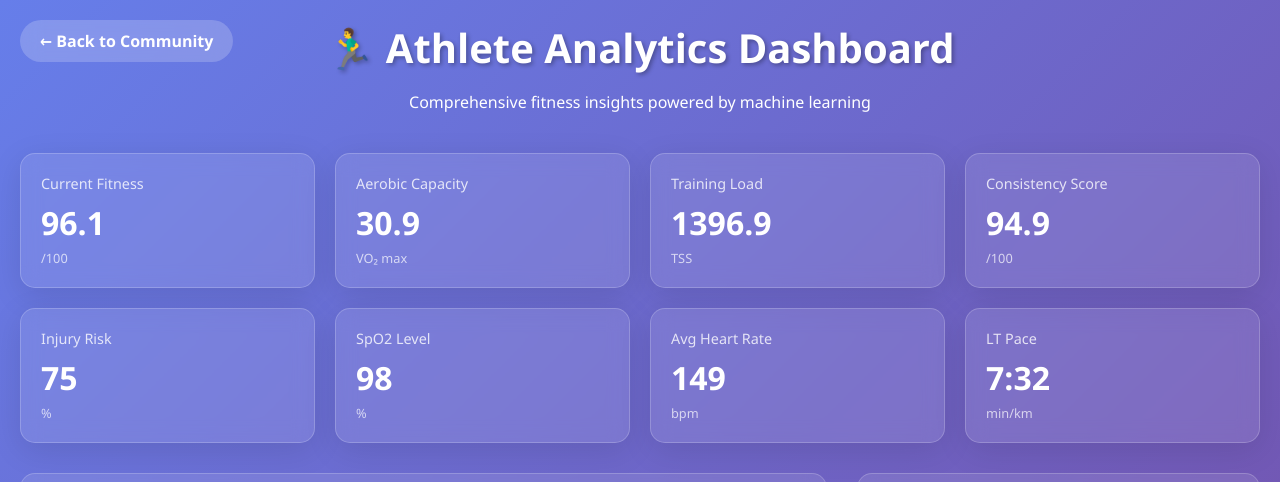
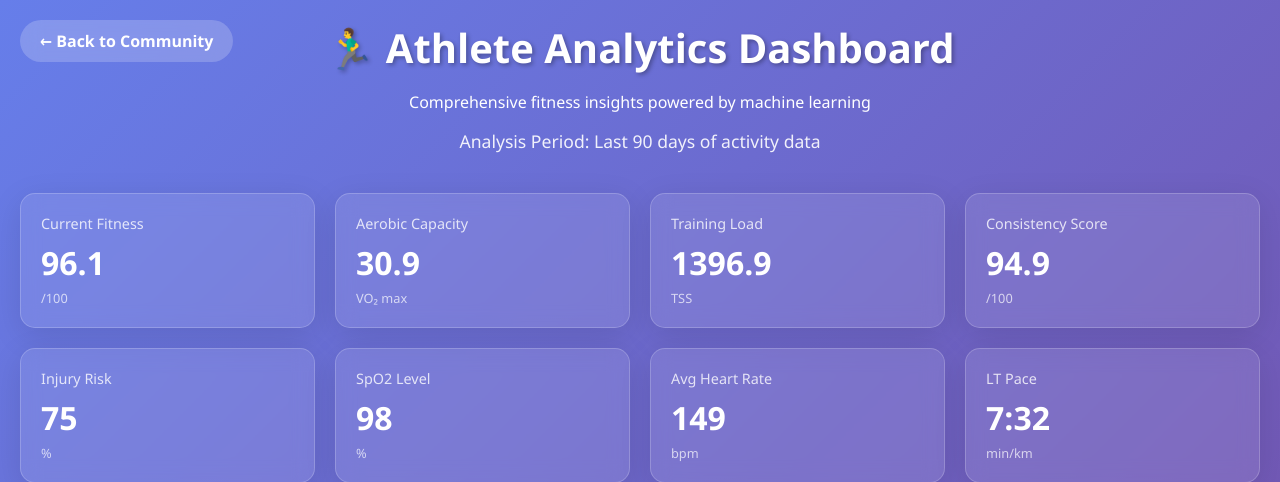
Before and after one commit to rathishpadman/MarathonTraining, a Flask app: page /dashboard in a window 1280 px wide. Shown: the top 482 px of the page. Run offline with Flask 3, Linux system fonts and the light colour scheme; data comes from the database, SQL or seed files in the repository.

Commit message:
Show users the period of time used to generate their fitness analysis
Adds a "period-info" div to athlete_dashboard.html to display the data analysis period.

Replit-Commit-Author: Agent
Replit-Commit-Session-Id: d25da532-ae38-48e6-aca7-75be0e4c91ec
Replit-Commit-Screenshot-Url: https://storage.googleapis.com/screenshot-production-us-central1/4af7ab70-3715-49e2-9c42-d1b05d91b220/219c4982-1a38-4eab-a3fa-a6dedb68def8.jpg

```diff
--- a/templates/athlete_dashboard.html
+++ b/templates/athlete_dashboard.html
@@ -39,6 +39,13 @@
             font-size: 2.5rem;
             margin: 0;
             text-shadow: 2px 2px 4px rgba(0, 0, 0, 0.3);
+        }
+
+        .header .period-info {
+            font-size: 1.1rem;
+            opacity: 0.9;
+            margin-top: 10px;
+            font-weight: 300;
         }
 
         .metrics-grid {
@@ -195,6 +202,7 @@
         <div class="header">
             <h1>🏃‍♂️ Athlete Analytics Dashboard</h1>
             <p>Comprehensive fitness insights powered by machine learning</p>
+            <div class="period-info">Analysis Period: Last 90 days of activity data</div>
         </div>
 
         <!-- Fitness Metrics -->
```
